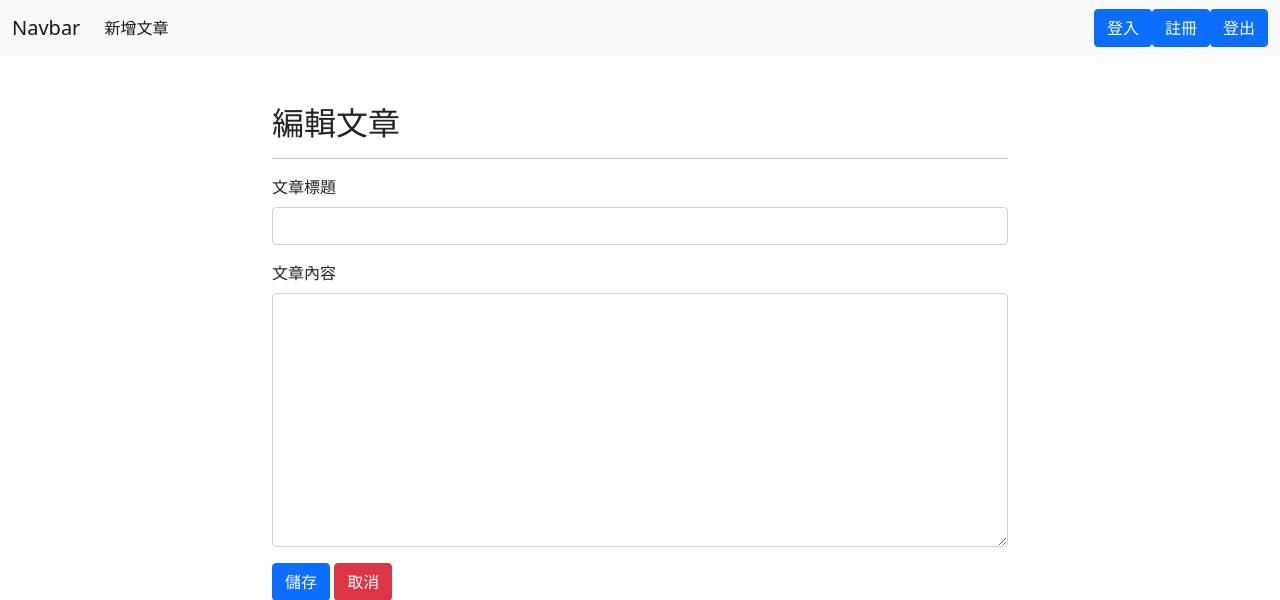
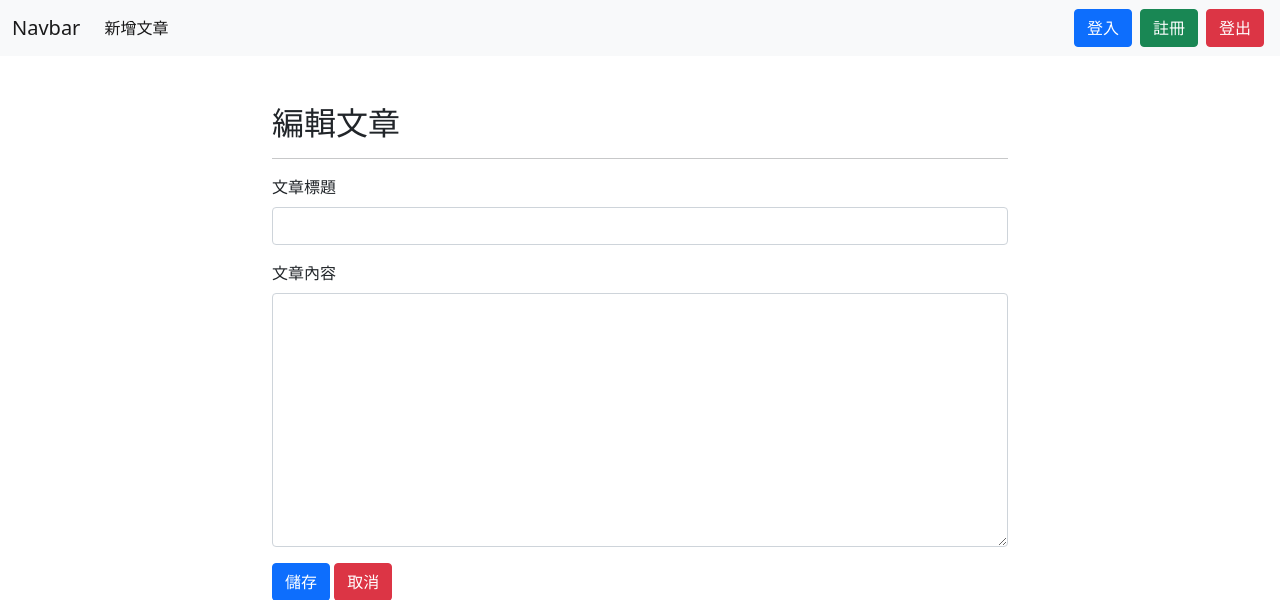
Before and after one commit to a19860101/PHP-6-20210424, a PHP site: page /post/edit.php in a window 1280 px wide. Shown: the top 600 px of the page. Run offline with PHP 8.4, Linux system fonts and the light colour scheme; data that the repository does not hold is empty.

Commit message:
20210515

```diff
--- a/blog/template/nav.php
+++ b/blog/template/nav.php
@@ -11,14 +11,14 @@
                 </li>
             </ul>
             <ul class="navbar-nav ms-auto">
-                <li class="nav-item">
+                <li class="nav-item mx-1">
                     <a href="#" class="btn btn-primary">登入</a>
                 </li>
-                <li class="nav-item">
-                    <a href="#" class="btn btn-primary">註冊</a>
+                <li class="nav-item mx-1">
+                    <a href="#" class="btn btn-success">註冊</a>
                 </li>
-                <li class="nav-item">
-                    <a href="#" class="btn btn-primary">登出</a>
+                <li class="nav-item mx-1">
+                    <a href="#" class="btn btn-danger">登出</a>
                 </li>
             </ul>
 
```
Also changed, not shown: blog/auth/register.php (added, +22 -0 lines).
